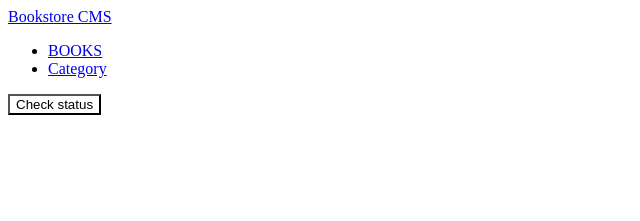
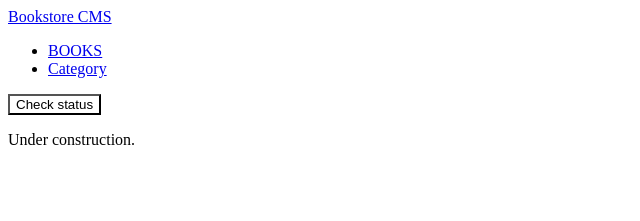
Before and after one commit to X-Elie-X/Bookstore, a React (Create React App) app: page /Category in a window 1280 px wide. Both pictures are taken after a click on the button "Check status". Shown: the top 221 px of the page, without its empty margins (0-640 px from the left). Built offline with nearby package versions, Linux system fonts and the light colour scheme.

Commit message:
Update Category.js

```diff
--- a/src/components/Category.js
+++ b/src/components/Category.js
@@ -1,7 +1,17 @@
+import { useEffect } from 'react';
+import { useDispatch, useSelector } from 'react-redux';
+import { Status } from '../Redux/categories/categories';
+
 function Author() {
+  const categories = useSelector((state) => state.categories.categories);
+  const dispatch = useDispatch();
+  useEffect(() => {}, [categories]);
   return (
     <div>
-      <button type="button">Check status</button>
+      <button type="button" onClick={() => dispatch(Status())}>
+        Check status
+      </button>
+      {categories && categories.map((category) => <p key={Math.random()}>{category}</p>)}
     </div>
   );
 }
```
